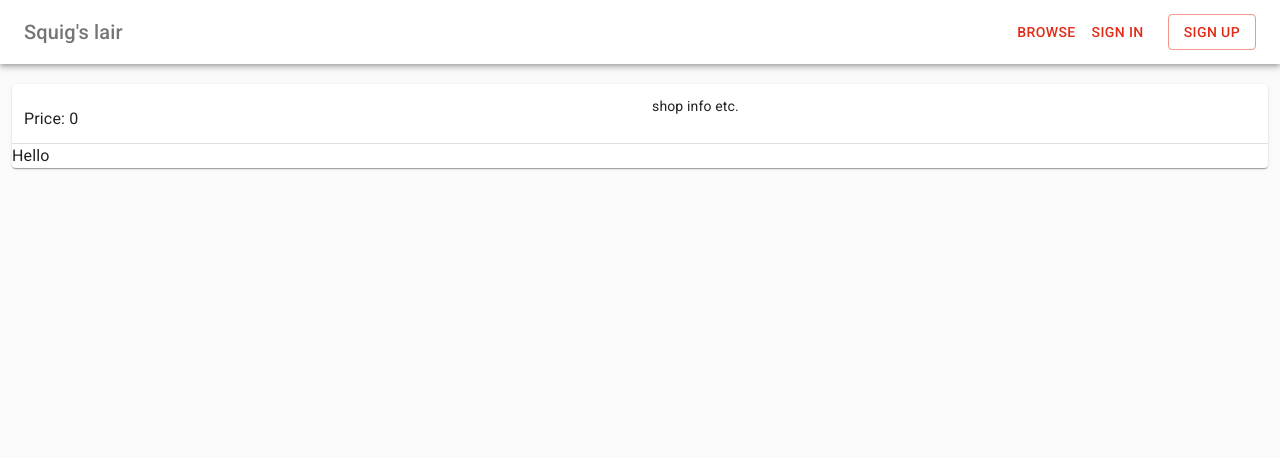
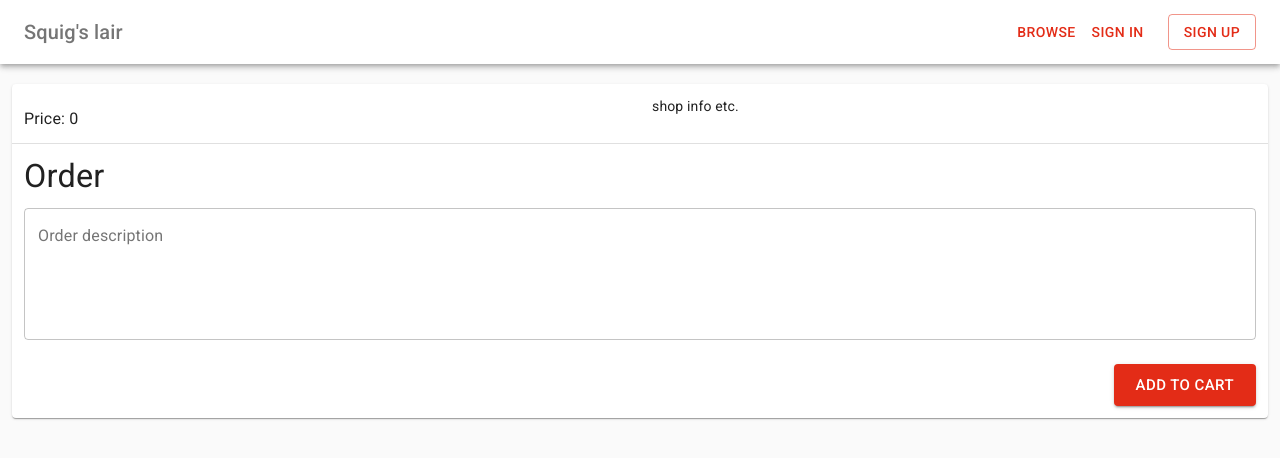
Before and after one commit to Menyten/dnd-commissions-frontend, a React (Create React App) app: page /1/product/1 in a window 1280 px wide. Shown: the top 458 px of the page. Built offline with nearby package versions, Linux system fonts and the light colour scheme; no server answers.

Commit message:
continued work on product page

```diff
--- a/src/views/product/Product.js
+++ b/src/views/product/Product.js
@@ -4,9 +4,11 @@ import {
   Container,
   Grid,
   Paper,
+  Box,
+  Divider,
   Typography,
-  Box,
-  Divider
+  TextField,
+  Button
 } from '@material-ui/core';
 import { makeStyles } from '@material-ui/core/styles';
 
@@ -62,7 +64,26 @@ const Product = () => {
               shop info etc.
             </Grid>
             <Divider className={classes.divider} orientation="horizontal" />
-            <Typography>Hello</Typography>
+            <Grid item xs={12}>
+              <Typography variant="h4" gutterBottom>
+                Order
+              </Typography>
+              <TextField
+                variant="outlined"
+                label="Order description"
+                placeholder="Type your description here..."
+                rows={5}
+                fullWidth
+                multiline
+              />
+            </Grid>
+            <Grid item xs={12}>
+              <Box textAlign="end">
+                <Button variant="contained" color="primary" size="large">
+                  Add to cart
+                </Button>
+              </Box>
+            </Grid>
           </Grid>
         </Box>
       </Container>
```
Also changed, not shown: 1 other file (tests, documents, lock files or other folders).
